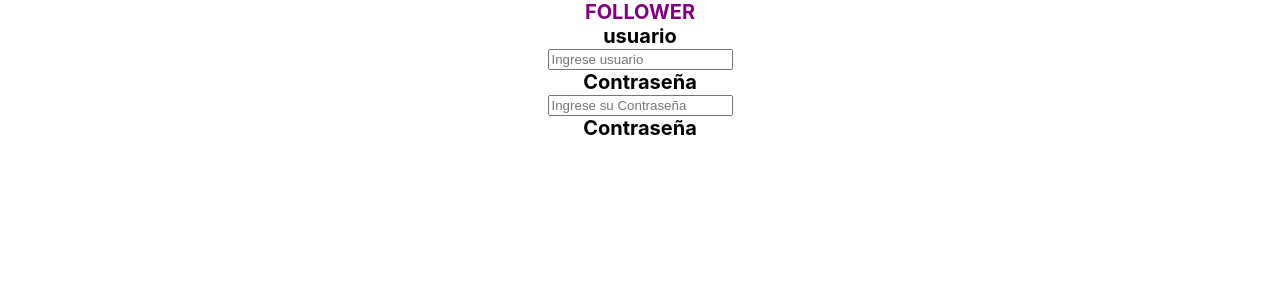
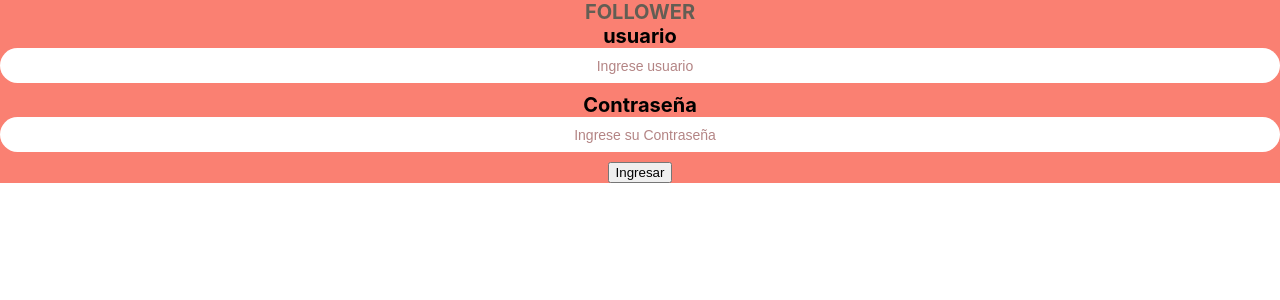
Before and after one commit to Johntremont/Follower, a React (Create React App) app: page / in a window 1280 px wide. Shown: the top 300 px of the page. Built offline with nearby package versions, Linux system fonts and the light colour scheme.

Commit message:
seteada validacion para password

```diff
--- a/src/pages/Login/Login.css
+++ b/src/pages/Login/Login.css
@@ -3,6 +3,6 @@
     flex-direction: column;
     justify-content: center;
     align-items: center;
-
+    background-color: salmon;
 
 }
--- a/src/pages/Login/Login.js
+++ b/src/pages/Login/Login.js
@@ -10,15 +10,27 @@ const Login = () => {
 
 	const [ user, setUser ] = useState('');
 	const [ password, setPassword ] = useState('');
+	const [ passwordError, setPasswordError ] = useState(false);
 
 	function handleChange(name, value) {
 		if(name === 'usuario') {
 			setUser(value)
 		} else {
-			setPassword(value)
+			if(value.length < 6) {
+				setPasswordError(true);
+			} else {
+				setPasswordError(false);
+				setPassword(value)
+			}
 		}
-	}
+	};
 
+	function handleSubmit() {
+		let account = { user, password }
+		if(account) {
+			console.log('account', account)
+		}
+	};
 
 	return (
 		<div className='login-container'>
@@ -42,8 +54,11 @@ const Login = () => {
 				placeholder: 'Ingrese su Contraseña'
 			}}
 			handleChange={handleChange}
+			param={passwordError}
 			/>
-			<Label text='Contraseña'/>
+			<button onClick={handleSubmit }>
+				Ingresar
+			</button>
 
 		</div>
 	)
--- a/src/pages/Login/components/Imput/Imput.css
+++ b/src/pages/Login/components/Imput/Imput.css
@@ -0,0 +1,43 @@
+.imput-container {
+    width: 100%;
+}
+
+.regular-style {
+    width: 100%;
+    height: 35px;
+    border-radius: 25px;
+    border: none;
+    padding: 0 10px 0 20px;
+    box-sizing: border-box;
+    margin-bottom: 10px;
+    color: salmon;
+    font-size: 14px;
+    outline: none;
+}
+
+.regular-style::placeholder {
+    font-size: 14px;
+    color: rgb(161, 102, 102);
+    opacity: 0.8;
+    text-align: center;
+}
+
+.imput-error {
+
+    border: 1px solid crimson;
+    color: crimson;
+    background: rgb(235, 125, 125);
+    height: 35px;
+    width: 100%;
+    border-radius: 25px;
+    border: none;
+    padding: 0 10px 0 20px;
+    box-sizing: border-box;
+    margin-bottom: 10px;
+    font-size: 14px;
+    outline: none;
+}
+
+.imput-error::placeholder {
+    color: red;
+}
--- a/src/pages/Login/components/Imput/Imput.jsx
+++ b/src/pages/Login/components/Imput/Imput.jsx
@@ -4,14 +4,14 @@ import './Imput.css';
 
 const Imput = ({ attribute, handleChange, param }) => {
     return (
-        <div>
+        <div className='imput-container'>
             <input
             id={attribute.id}
             name={attribute.name}
             placeholder={attribute.placeholder}
             type={attribute.type}
             onChange={ (e) => handleChange(e.target.name, e.target.value) }
-            className='regular-style'
+            className={ param ? 'imput-error' : 'regular-style'}
             />
         </div>
     )
--- a/src/pages/Login/components/Title/Title.css
+++ b/src/pages/Login/components/Title/Title.css
@@ -1,5 +1,5 @@
 .title-container label {
-    color: purple;
+    color: rgb(99, 94, 84);
     font-size: 20px;
     text-align: center;
     font-weight: bold;
```
